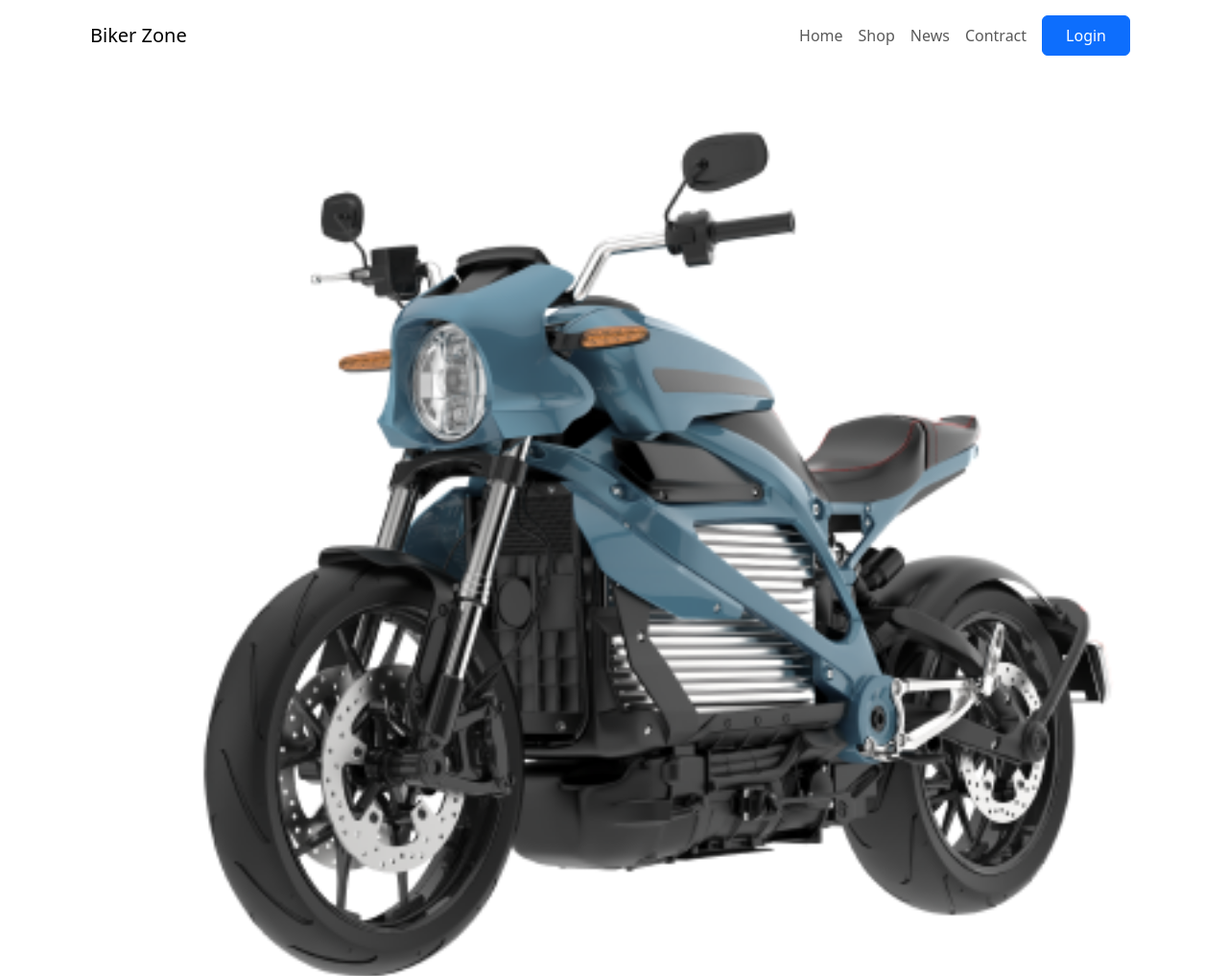
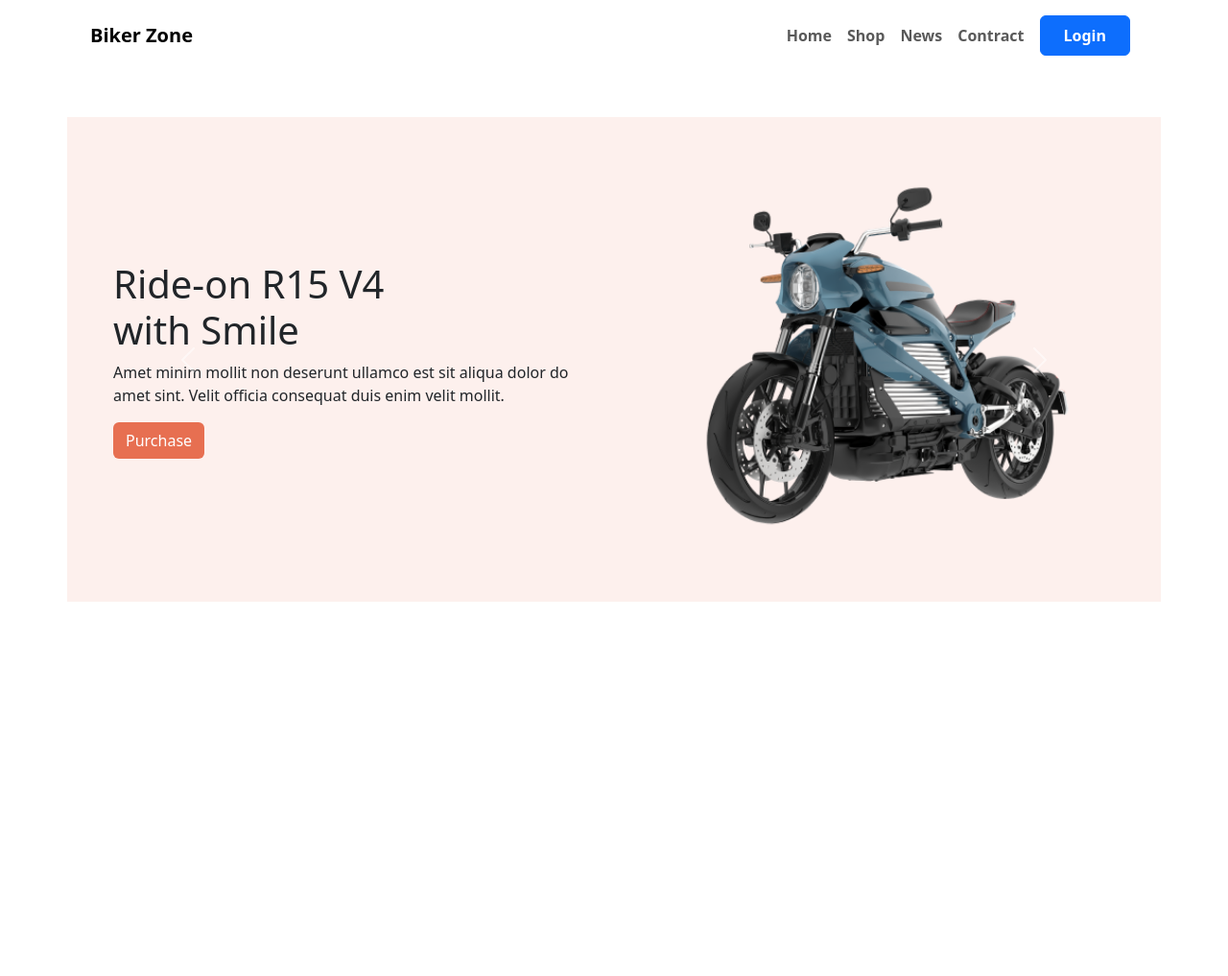
Before and after one commit to bedesignermonir/biker-zone, a plain HTML site: page index.html in a window 1280 px wide. Shown: the top 1017 px of the page at 96% size. After the commit the page ends 800 px from the top, so only its background shows below. Drawn offline with Linux system fonts and the light colour scheme.

Commit message:
carousel added

```diff
--- a/css/style.css
+++ b/css/style.css
@@ -0,0 +1,8 @@
+.btn-ornage {
+    background-color: #E76F51;
+}
+
+.carousel-bg {
+    background-color: rgba(231, 111, 81, 0.1);
+    ;
+}
--- a/index.html
+++ b/index.html
@@ -16,13 +16,13 @@
     <div class="container">
         <nav class="navbar navbar-expand-lg">
             <div class="container-fluid">
-                <a class="navbar-brand" href="#">Biker Zone</a>
+                <a class="navbar-brand fw-bold" href="#">Biker Zone</a>
                 <button class="navbar-toggler" type="button" data-bs-toggle="collapse" data-bs-target="#navbarNav"
                     aria-controls="navbarNav" aria-expanded="false" aria-label="Toggle navigation">
                     <span class="navbar-toggler-icon"></span>
                 </button>
                 <div class="collapse navbar-collapse" id="navbarNav">
-                    <ul class="navbar-nav ms-auto align-items-center">
+                    <ul class="navbar-nav ms-auto align-items-center fw-bold">
                         <li class="nav-item">
                             <a class="nav-link" aria-current="page" href="#">Home</a>
                         </li>
@@ -36,7 +36,7 @@
                             <a class="nav-link" href="#">Contract</a>
                         </li>
                         <li class="nav-item">
-                            <a class="nav-link"><button class="btn btn-primary py-2 px-4">Login</button></a>
+                            <a class="nav-link"><button class="btn btn-primary py-2 px-4 fw-bold">Login</button></a>
                         </li>
                     </ul>
                 </div>
@@ -45,17 +45,55 @@
     </div>
     <!-- navbar finished -->
 
-    <!-- carosol start -->
+    <!-- carousel start -->
+    <div class="container carousel-bg p-5 my-5">
         <div id="carouselExample" class="carousel slide">
             <div class="carousel-inner">
                 <div class="carousel-item active">
+                    <div class="row align-items-center">
+                        <div class="col-md-6">
+                            <h1>Ride-on R15 V4 <br> with Smile</h1>
+                            <p>Amet minim mollit non deserunt ullamco
+                                est sit aliqua dolor do amet sint. Velit officia consequat duis enim velit mollit.</p>
+                            <button class="btn btn-ornage text-white">
+                                Purchase
+                            </button>
+                        </div>
+                        <div class="col-md-6">
                             <img src="images/Bike 2.png" class="d-block w-100" alt="...">
                         </div>
+                    </div>
+                </div>
                 <div class="carousel-item">
+                    <div class="row align-items-center">
+                        <div class="col-md-6">
+                            <h1>Ride-on R15 V4 <br> with Smile</h1>
+                            <p>Amet minim mollit non deserunt ullamco
+                                est sit aliqua dolor do amet sint. Velit officia consequat duis enim velit mollit.</p>
+                            <button class="btn btn-ornage text-white">
+                                Purchase
+                            </button>
+                        </div>
+                        <div class="col-md-6">
+                            <img src="images/bike-5.png" class="d-block w-100" alt="...">
+                        </div>
+                    </div>
+
+                </div>
+                <div class="carousel-item">
+                    <div class="row align-items-center">
+                        <div class="col-md-6">
+                            <h1>Ride-on R15 V4 <br> with Smile</h1>
+                            <p>Amet minim mollit non deserunt ullamco
+                                est sit aliqua dolor do amet sint. Velit officia consequat duis enim velit mollit.</p>
+                            <button class="btn btn-ornage text-white">
+                                Purchase
+                            </button>
+                        </div>
+                        <div class="col-md-6">
                             <img src="images/bike-6.png" class="d-block w-100" alt="...">
                         </div>
-            <div class="carousel-item">
-                <img src="..." class="d-block w-100" alt="...">
+                    </div>
                 </div>
             </div>
             <button class="carousel-control-prev" type="button" data-bs-target="#carouselExample" data-bs-slide="prev">
@@ -67,7 +105,8 @@
                 <span class="visually-hidden">Next</span>
             </button>
         </div>
-    <!-- carosol Finished -->
+    </div>
+    <!-- carousel Finished -->
 
 
 
```
Lines whose indentation alone changed are shown as unchanged.
